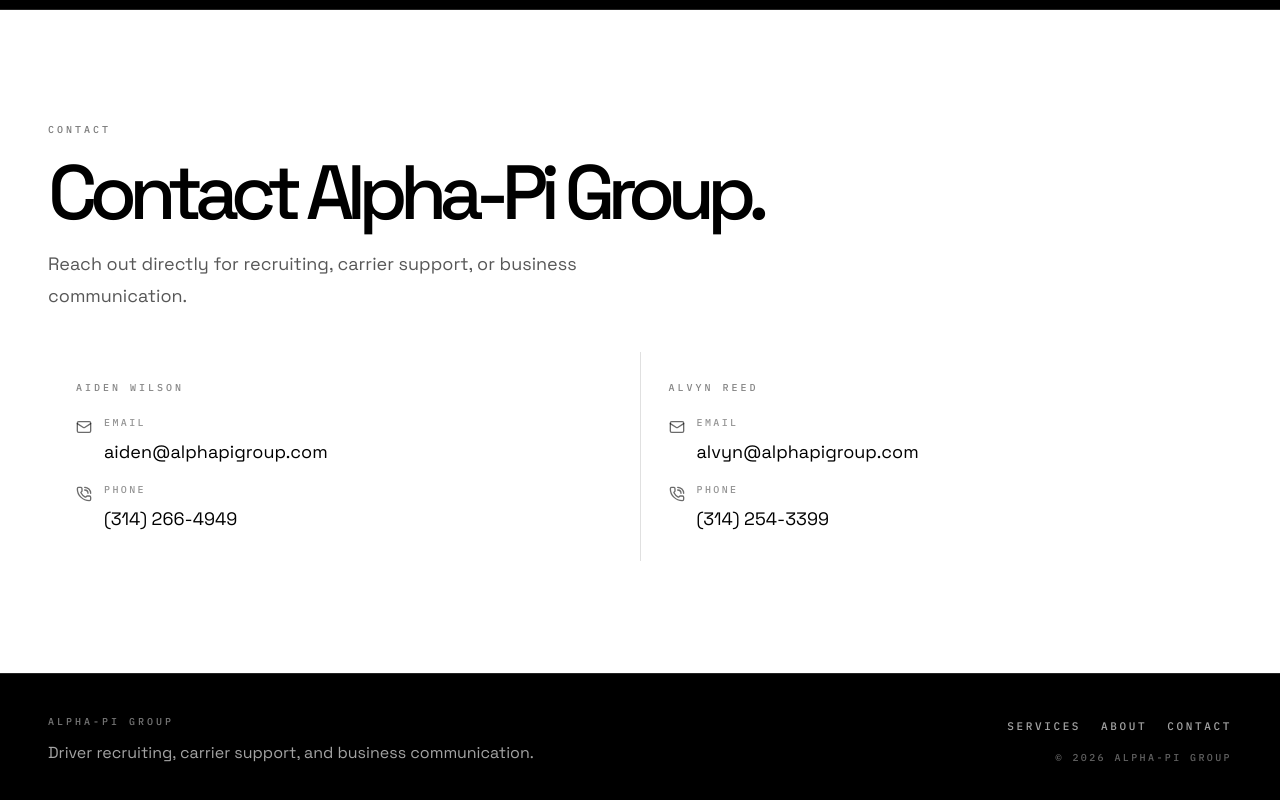
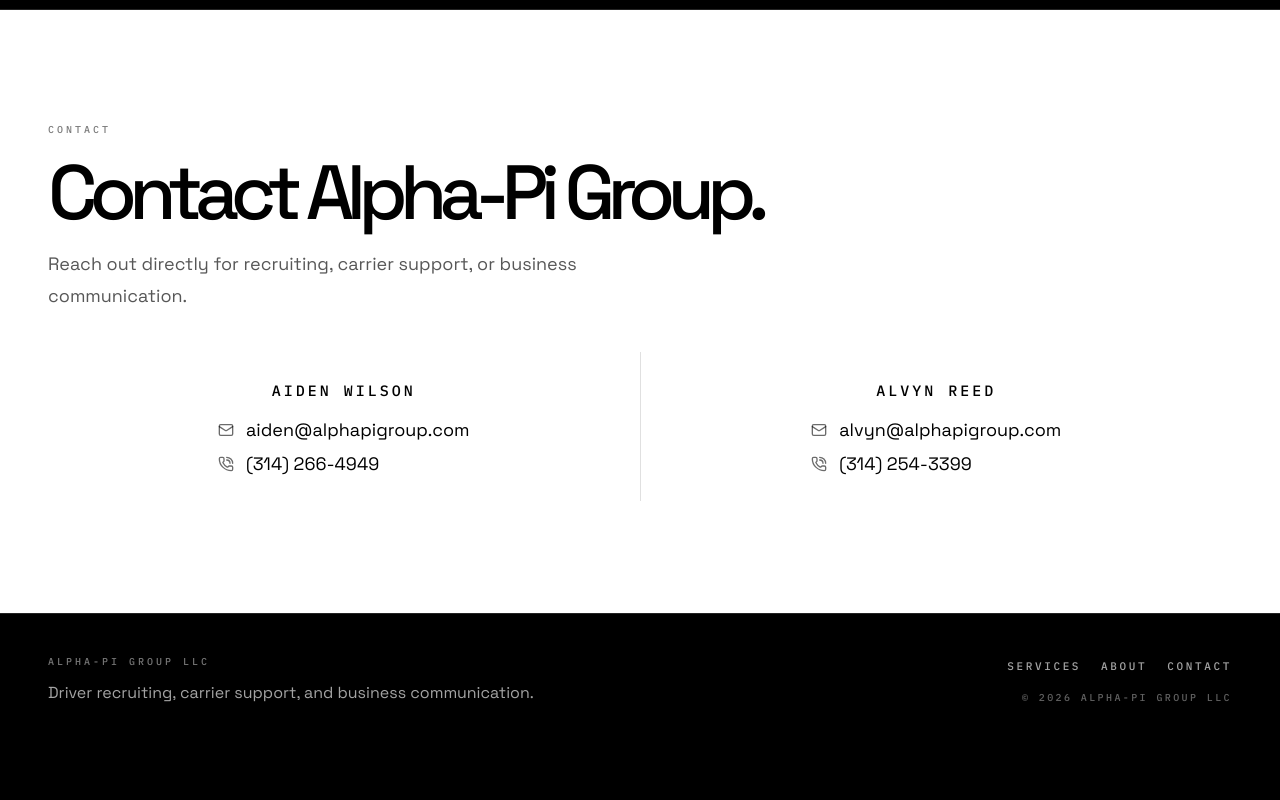
Before and after one commit to TolibovZafarali/alpha-pi-group, a Next.js app: page / in a window 1280 px wide. Shown: the part 2308-3108 px from the top of the page. After the commit the page ends 3053 px from the top, so only its background shows below. Built offline with nearby package versions, Linux system fonts and the light colour scheme.

Commit message:
fix(site): refine contact CTA and footer branding

```diff
--- a/src/components/site/contact-cta-section.tsx
+++ b/src/components/site/contact-cta-section.tsx
@@ -19,11 +19,11 @@ export function ContactCtaSection({
       id="contact"
     >
       <Container>
-        <Reveal className="max-w-3xl">
+        <Reveal className="max-w-5xl">
           <p className="font-mono text-[10px] tracking-[0.3em] text-black/52 uppercase">
             {contact.eyebrow}
           </p>
-          <h2 className="mt-5 text-[clamp(2.8rem,6vw,5.4rem)] leading-[0.92] font-medium tracking-[-0.1em] text-black">
+          <h2 className="mt-5 text-[clamp(2.8rem,6vw,5.4rem)] leading-[0.92] font-medium tracking-[-0.1em] text-black md:whitespace-nowrap">
             {contact.title}
           </h2>
           <p className="mt-5 max-w-2xl text-base leading-7 text-black/66 sm:text-lg sm:leading-8">
@@ -33,40 +33,33 @@ export function ContactCtaSection({
 
         <Reveal className="mt-10 grid gap-px bg-black/12 md:grid-cols-2">
           {contactDetails.operators.map((operator) => (
-            <div className="bg-white px-6 py-6 sm:px-7 sm:py-7" key={operator.email.href}>
-              <p className="font-mono text-[10px] tracking-[0.3em] text-black/48 uppercase">
+            <div
+              className="bg-white px-6 py-6 text-center sm:px-7 sm:py-7"
+              key={operator.email.href}
+            >
+              <p className="font-mono text-sm tracking-[0.2em] text-black uppercase sm:text-[15px]">
                 {operator.name}
               </p>
 
-              <div className="mt-5 grid gap-4">
+              <div className="mt-5 mx-auto grid w-fit gap-4 justify-items-start text-left">
                 <a
-                  className="group flex items-start gap-3 text-black transition-colors duration-200 hover:text-black/64"
+                  className="group inline-flex items-center gap-3 text-black transition-colors duration-200 hover:text-black/64"
                   href={operator.email.href}
                 >
-                  <Mail className="mt-1 h-4 w-4 text-black/58" />
-                  <div>
-                    <p className="font-mono text-[10px] tracking-[0.24em] text-black/42 uppercase">
-                      {operator.email.label}
-                    </p>
-                    <p className="mt-2 text-base text-black sm:text-lg">
-                      {operator.email.value}
-                    </p>
-                  </div>
+                  <Mail className="h-4 w-4 shrink-0 text-black/58" />
+                  <p className="text-base leading-none text-black sm:text-lg">
+                    {operator.email.value}
+                  </p>
                 </a>
 
                 <a
-                  className="group flex items-start gap-3 text-black transition-colors duration-200 hover:text-black/64"
+                  className="group inline-flex items-center gap-3 text-black transition-colors duration-200 hover:text-black/64"
                   href={operator.phone.href}
                 >
-                  <PhoneCall className="mt-1 h-4 w-4 text-black/58" />
-                  <div>
-                    <p className="font-mono text-[10px] tracking-[0.24em] text-black/42 uppercase">
-                      {operator.phone.label}
-                    </p>
-                    <p className="mt-2 text-base text-black sm:text-lg">
-                      {operator.phone.value}
-                    </p>
-                  </div>
+                  <PhoneCall className="h-4 w-4 shrink-0 text-black/58" />
+                  <p className="text-base leading-none text-black sm:text-lg">
+                    {operator.phone.value}
+                  </p>
                 </a>
               </div>
             </div>
--- a/src/components/site/footer.tsx
+++ b/src/components/site/footer.tsx
@@ -8,12 +8,14 @@ type FooterProps = {
 };
 
 export function Footer({ companyName, footer, navigation }: FooterProps) {
+  const footerCompanyName = `${companyName} LLC`;
+
   return (
     <footer className="border-t border-white/10 py-8 sm:py-10">
       <Container className="flex flex-col gap-6 md:flex-row md:items-end md:justify-between">
         <div className="max-w-xl">
           <p className="font-mono text-[10px] tracking-[0.3em] text-white/46 uppercase">
-            {companyName}
+            {footerCompanyName}
           </p>
           <p className="mt-3 text-sm leading-6 text-white/64 sm:text-base">
             {footer.note}
@@ -34,7 +36,7 @@ export function Footer({ companyName, footer, navigation }: FooterProps) {
           </nav>
 
           <p className="font-mono text-[10px] tracking-[0.24em] text-white/38 uppercase">
-            © {new Date().getFullYear()} {companyName}
+            © {new Date().getFullYear()} {footerCompanyName}
           </p>
         </div>
       </Container>
```
